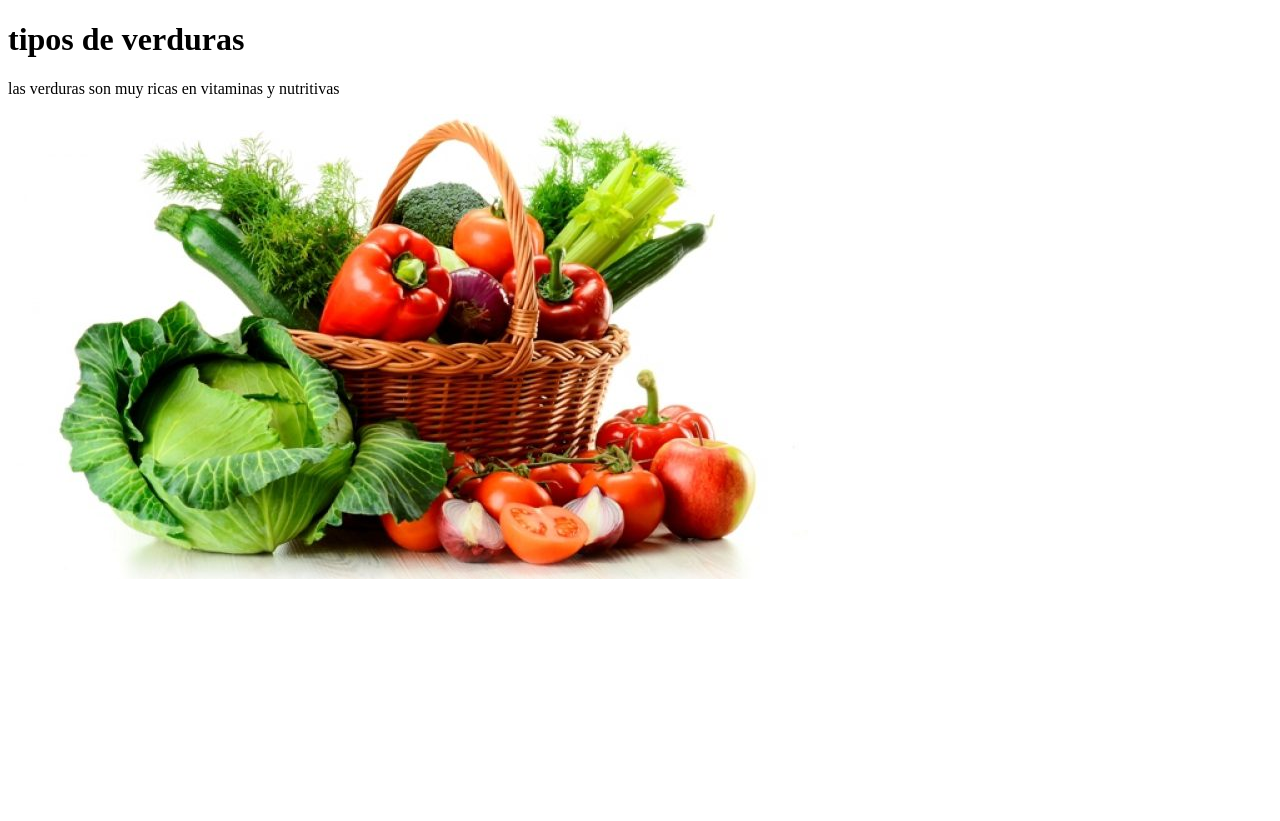
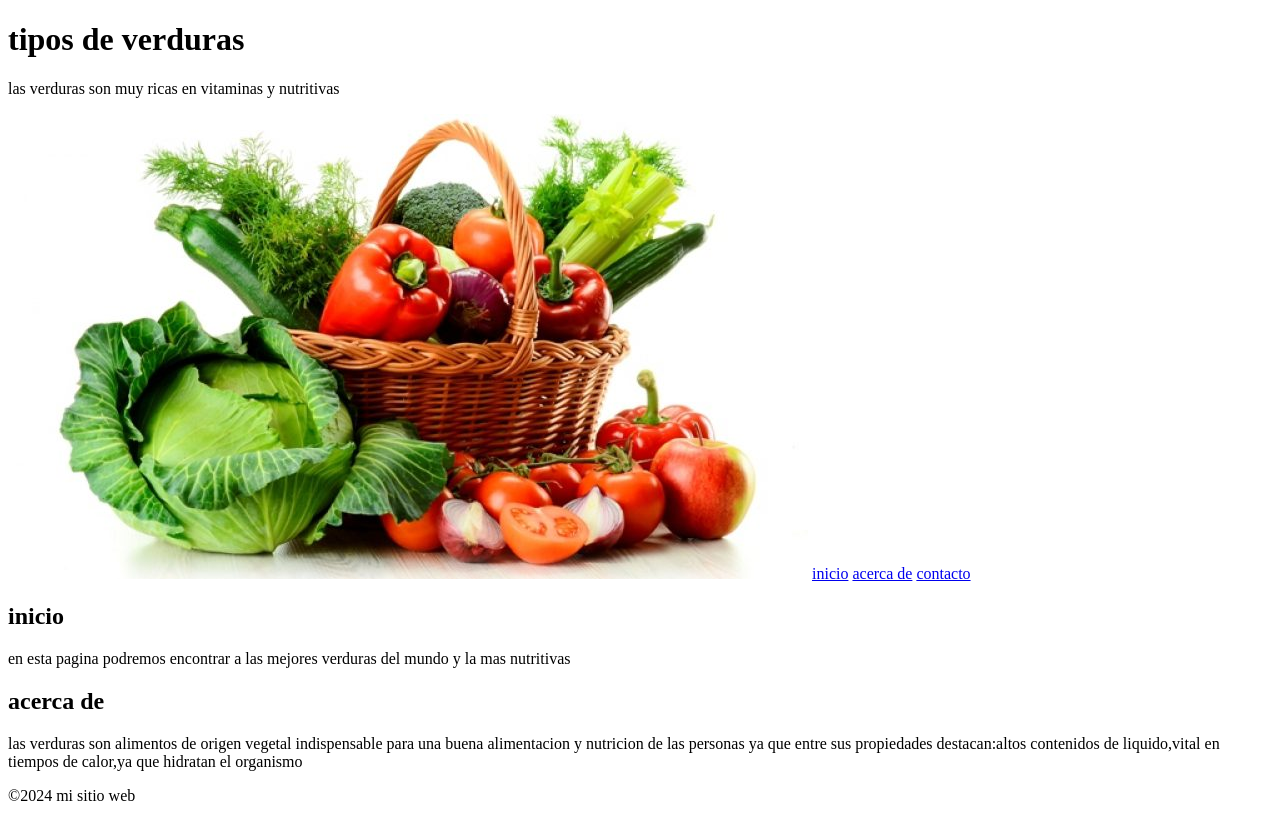
Before and after one commit to mere102/mi-repositorio9, a plain HTML site: page index.html in a window 1280 px wide. Before the commit the page ends 800 px from the top, so only its background shows below. Drawn offline with Linux system fonts and the light colour scheme.

Commit message:
pagina web

```diff
--- a/index.html
+++ b/index.html
@@ -9,5 +9,23 @@
     <h1>tipos de verduras</h1>
     <p>las verduras son muy ricas en vitaminas y nutritivas</p>
     <img src="verduras-y-hortalizas.jpg" alt="imagen de verduras">
+    <a href="#inicio">inicio</a>
+    <a href="#acerca de">acerca de</a>
+    <a href="#contacto">contacto</a>
+    <nav>
+    <main>
+    <div>
+    <h2>inicio</h2>
+    <p> en esta pagina podremos encontrar a las mejores verduras del mundo y la mas nutritivas</p>
+    </div>
+    <div>
+    <h2>acerca de</h2>
+    <p>las verduras son alimentos de origen vegetal indispensable para una buena alimentacion y nutricion de las personas ya que entre sus propiedades destacan:altos contenidos de liquido,vital en tiempos de calor,ya que hidratan el organismo</p>
+    </div>
+    </main>
+    <footer>
+        <p>&copy;2024 mi sitio web</p>
+    </footer>
+    </nav>
 </body>
 </html>
```
